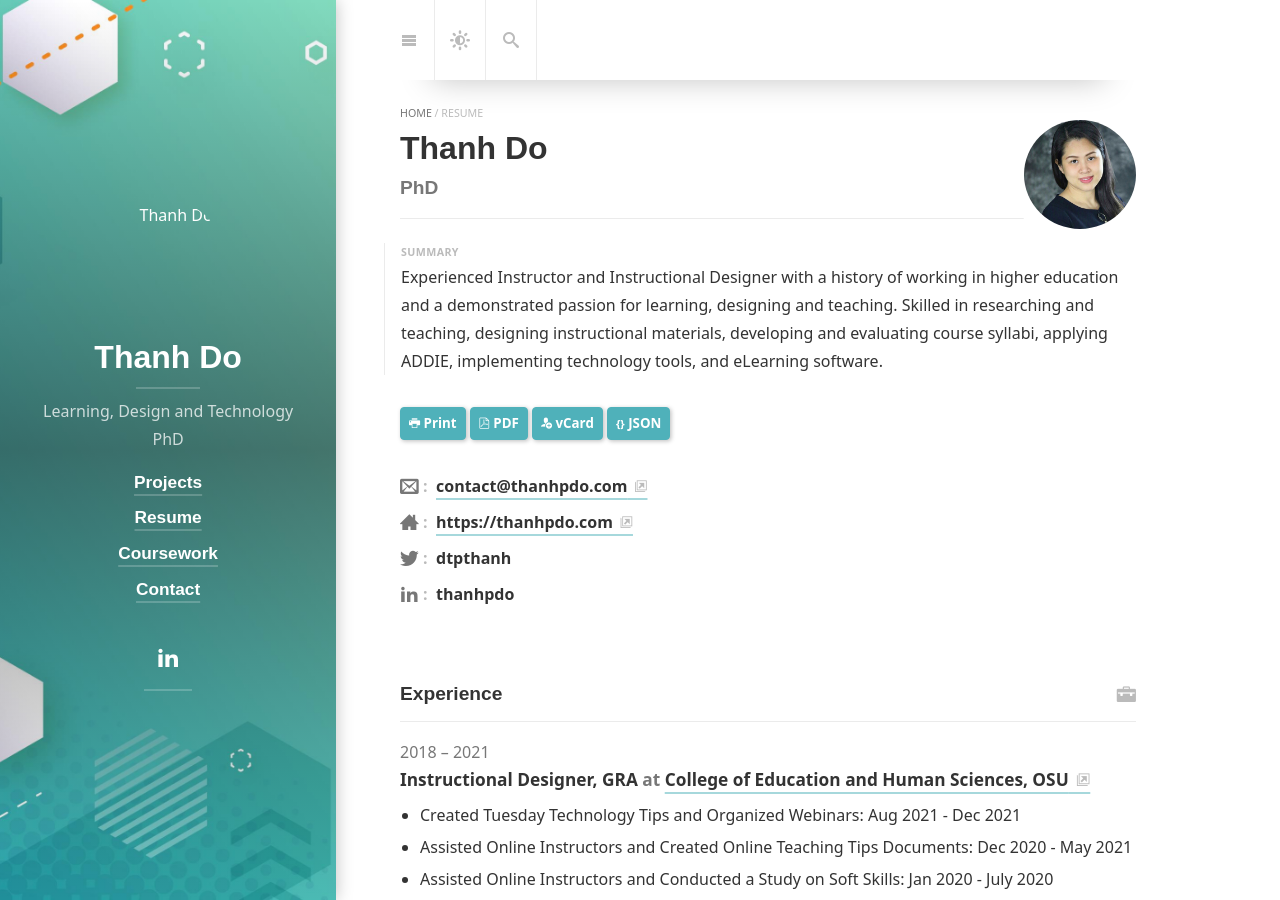
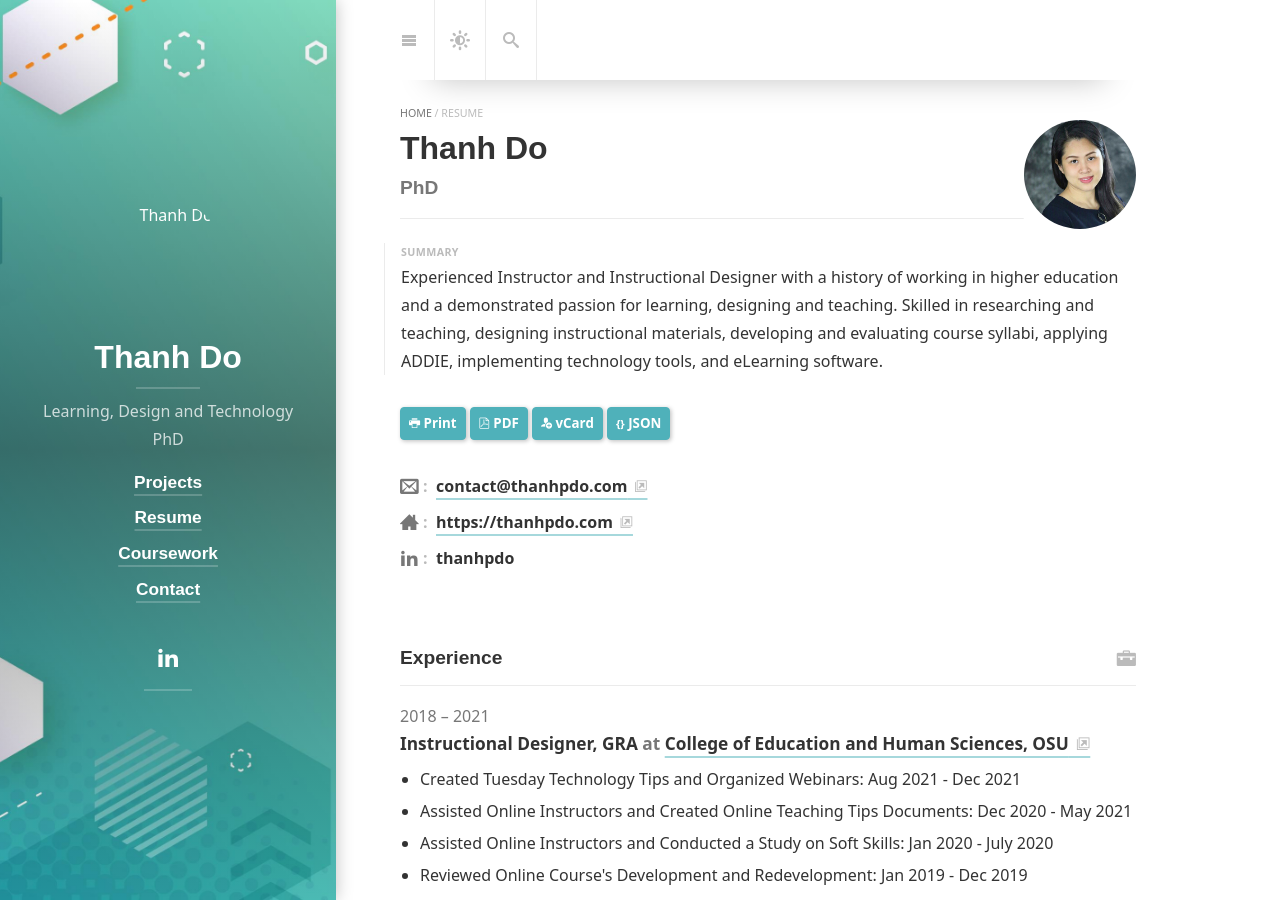
Before and after one commit to thanhpdo/thanhpdo.github.io, a Jekyll site: the page built from resume.md, in a window 1280 px wide and 900 px high. Built offline with Jekyll 4.4.1, drawn with Linux system fonts in a browser that asks for light colours; cached includes are drawn as plain includes; nearby versions of some CDN libraries; some web fonts are replaced; library files that are not in the unit come from our copies.

Commit message:
Update resume.yml

```diff
--- a/_data/resume.yml
+++ b/_data/resume.yml
@@ -11,9 +11,6 @@ basics:
     Experienced Instructor and Instructional Designer with a history of working in higher education and a demonstrated passion for learning, designing and teaching. Skilled in researching and teaching, designing instructional materials, developing and evaluating course syllabi, applying ADDIE, implementing technology tools, and eLearning software.
 
   profiles:
-    - network: "Twitter"
-      username: "dtpthanh"
-      url: ""
     - network: "LinkedIn"
       username: "thanhpdo"
       url: ""
```
